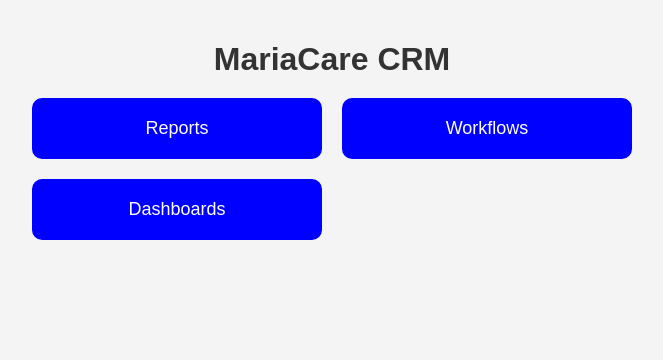
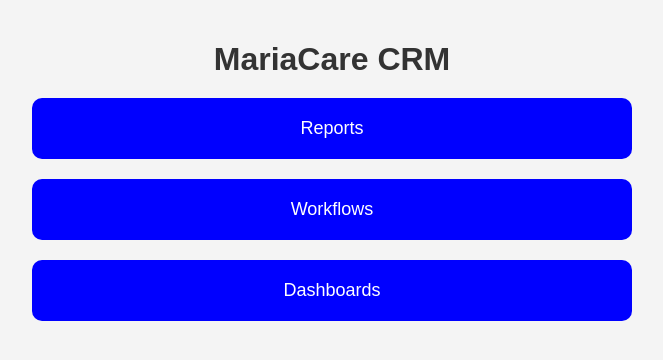
Before and after one commit to rizavi-enterprises/mariakube, a Flask app: page /home in a window 1280 px wide. Shown: the part 38-398 px from the top of the page, without its empty margins (308-971 px from the left). Run offline with Flask 3, Linux system fonts and the light colour scheme; the visitor is signed in with stand-in values (Sample User, id 1); parts of the project's set-up code (start-up, migrations or seed data) failed here and were passed over.

Commit message:
Update styles.css
Signed-off-by: Arthur Rizavi <48633148+rizavi@users.noreply.github.com>

```diff
--- a/static/css/styles.css
+++ b/static/css/styles.css
@@ -210,7 +210,7 @@
 
         .button-grid {
             display: grid;
-            grid-template-columns: repeat(2, 1fr);
+            grid-template-columns: repeat(1, 1fr);
             gap: 20px;
             max-width: 600px;
             margin: 0 auto;
```
